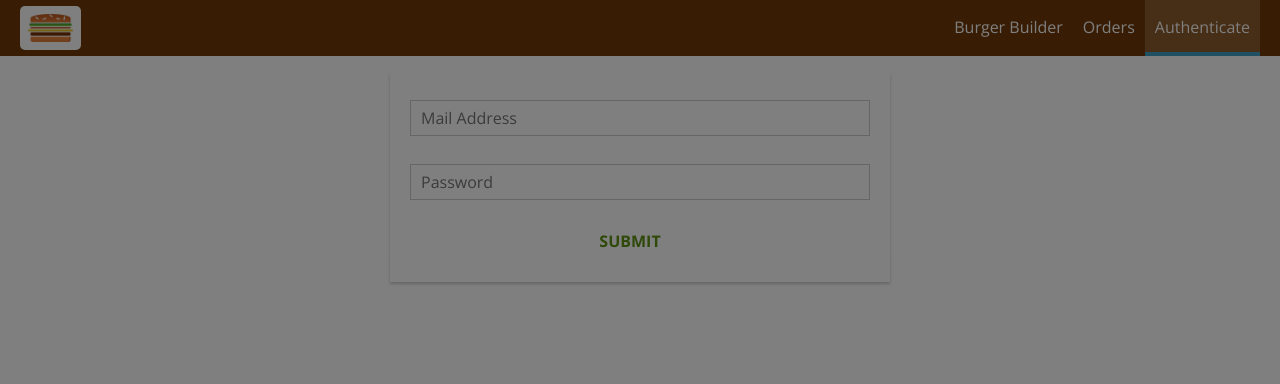
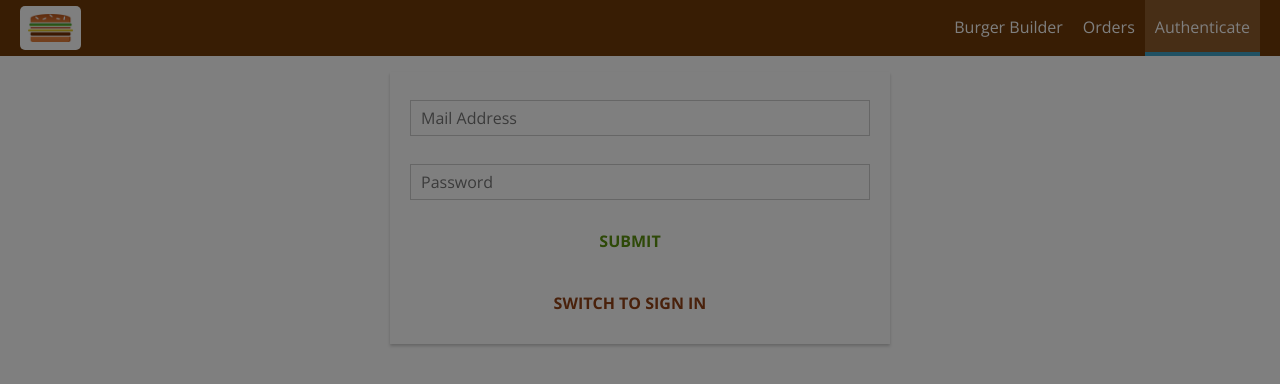
Before and after one commit to briansjkim/burger-builder, a React app: page /auth in a window 1280 px wide. Shown: the top 384 px of the page. Built offline with nearby package versions, Linux system fonts and the light colour scheme.

Commit message:
working on adding signin and diff routes

```diff
--- a/src/containers/Auth/Auth.js
+++ b/src/containers/Auth/Auth.js
@@ -36,8 +36,9 @@ class Auth extends Component {
                 },
                 valid: false,
                 touched: false
-            },
-        }
+            }
+        },
+        isSignup: true
     };
 
     checkValidity(value, rules) {
@@ -85,6 +86,12 @@ class Auth extends Component {
         this.props.onAuth(this.state.controls.email.value, this.state.controls.password.value);
     };
 
+    switchAuthModeHandler = () => {
+        this.setState(prevState => {
+            return { isSignup: !prevState.isSignup }
+        });
+    };
+
     render() {
         const formElementsArray = [];
         for (let key in this.state.controls) {
@@ -113,6 +120,11 @@ class Auth extends Component {
                     {form}
                     <Button btnType="Success">SUBMIT</Button>
                 </form>
+                <Button
+                    clicked={this.switchAuthModeHandler}
+                    btnType="Danger">
+                        SWITCH TO {this.state.isSignup ? 'SIGN IN' : 'SIGN UP'}
+                </Button>
             </div>
         );
     };
```
Also changed, not shown: src/store/actions/auth.js (+6 -2 lines).
